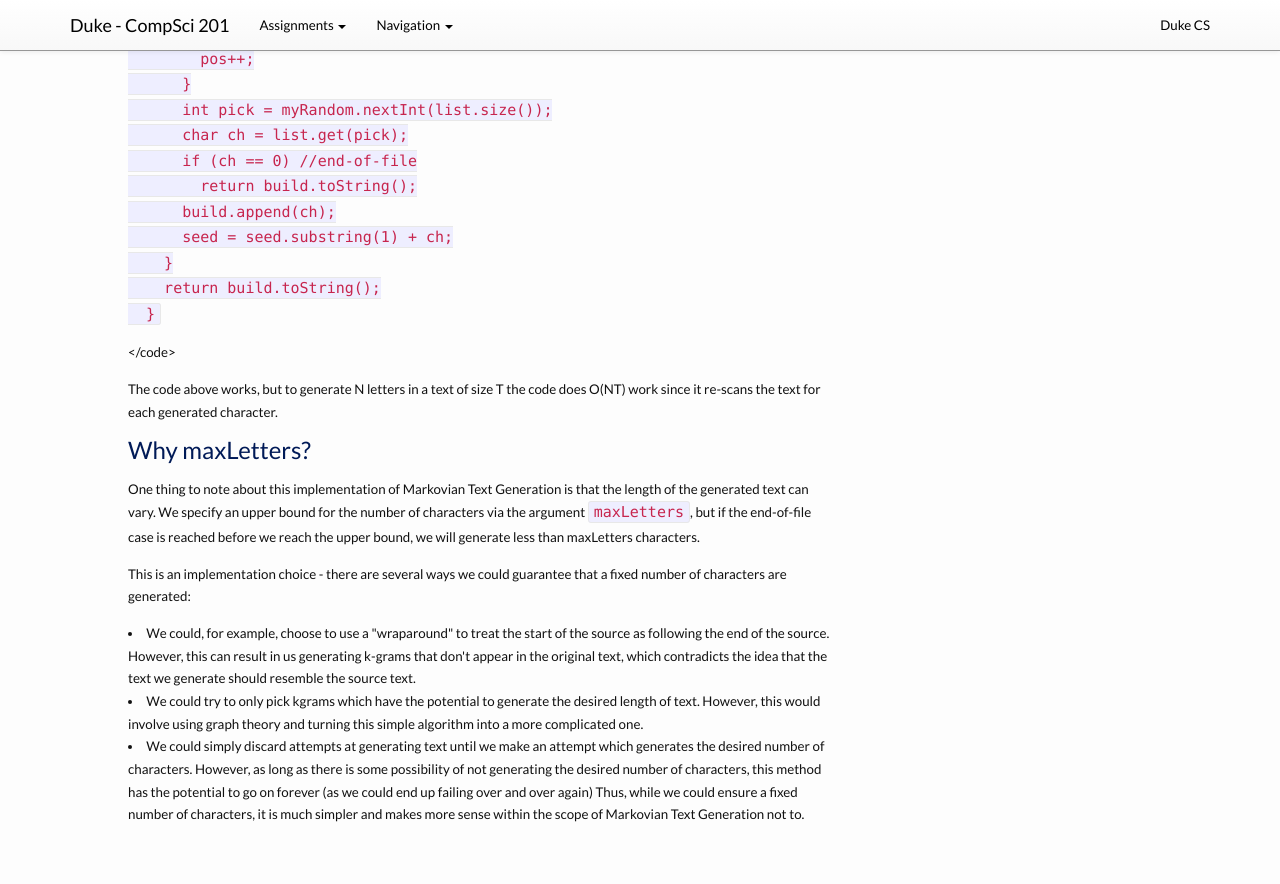
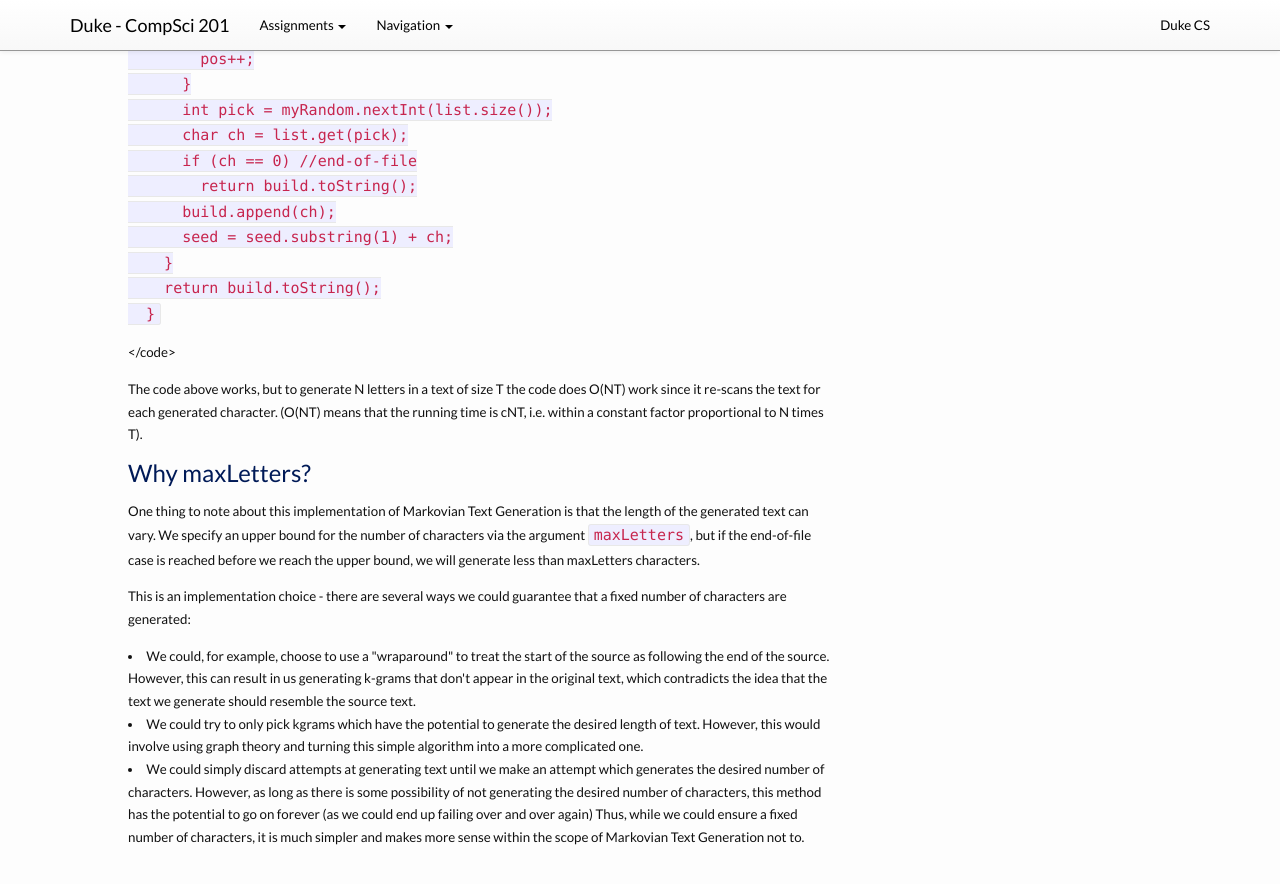
Before and after one commit to compsci201/compsci201.github.io, a Jekyll site: the page built from markov/1-brute-force.md, in a window 1280 px wide and 900 px high, scrolled down 994 px. Shown: the top 884 px of the window. Built offline with Jekyll 4.4.1, drawn with Linux system fonts in a browser that asks for light colours; nearby versions of some CDN libraries.

Commit message:
Clarification on meaning of Big-Oh

```diff
--- a/markov/1-brute-force.md
+++ b/markov/1-brute-force.md
@@ -50,7 +50,7 @@ Here is the Java code implementation of this brute-force approach to generate up
 
 </code>
 
-The code above works, but to generate N letters in a text of size T the code does O(NT) work since it re-scans the text for each generated character.
+The code above works, but to generate N letters in a text of size T the code does O(NT) work since it re-scans the text for each generated character. (O(NT) means that the running time is cNT, i.e. within a constant factor proportional to N times T).
 
 ###Why maxLetters?
 
```
